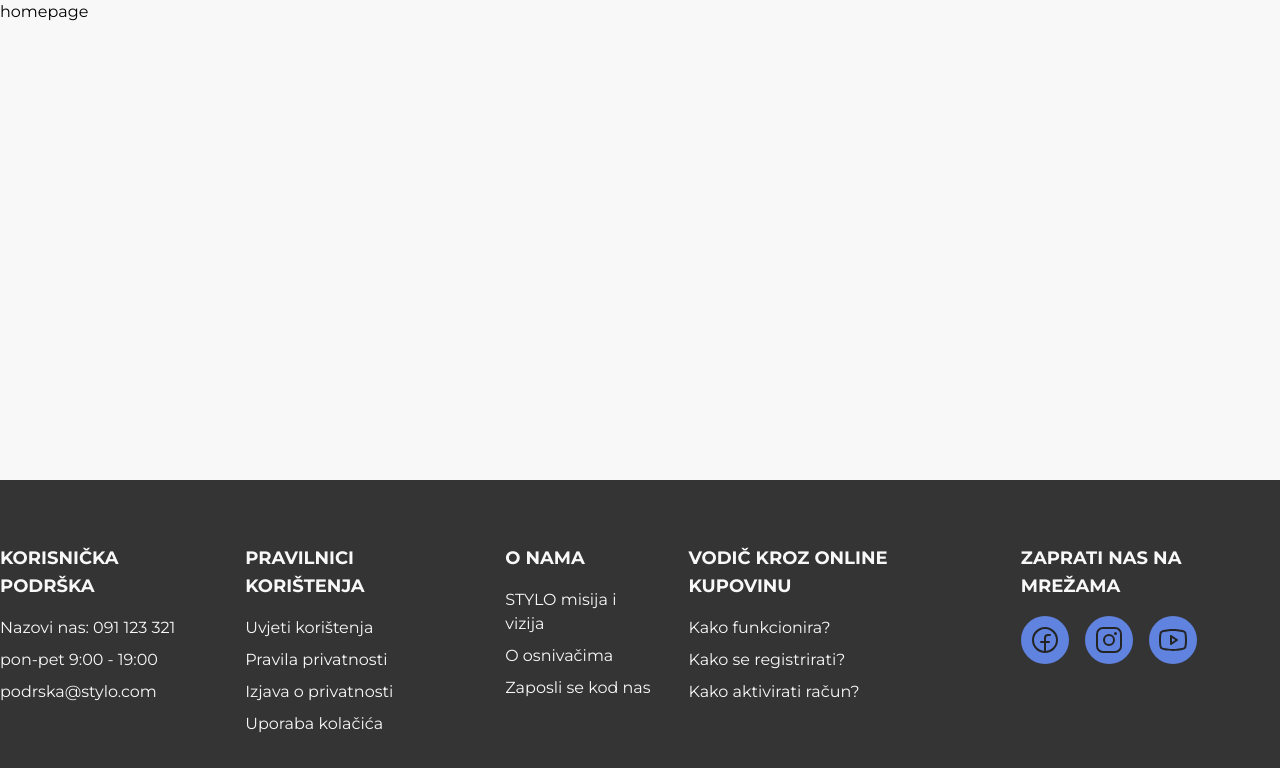
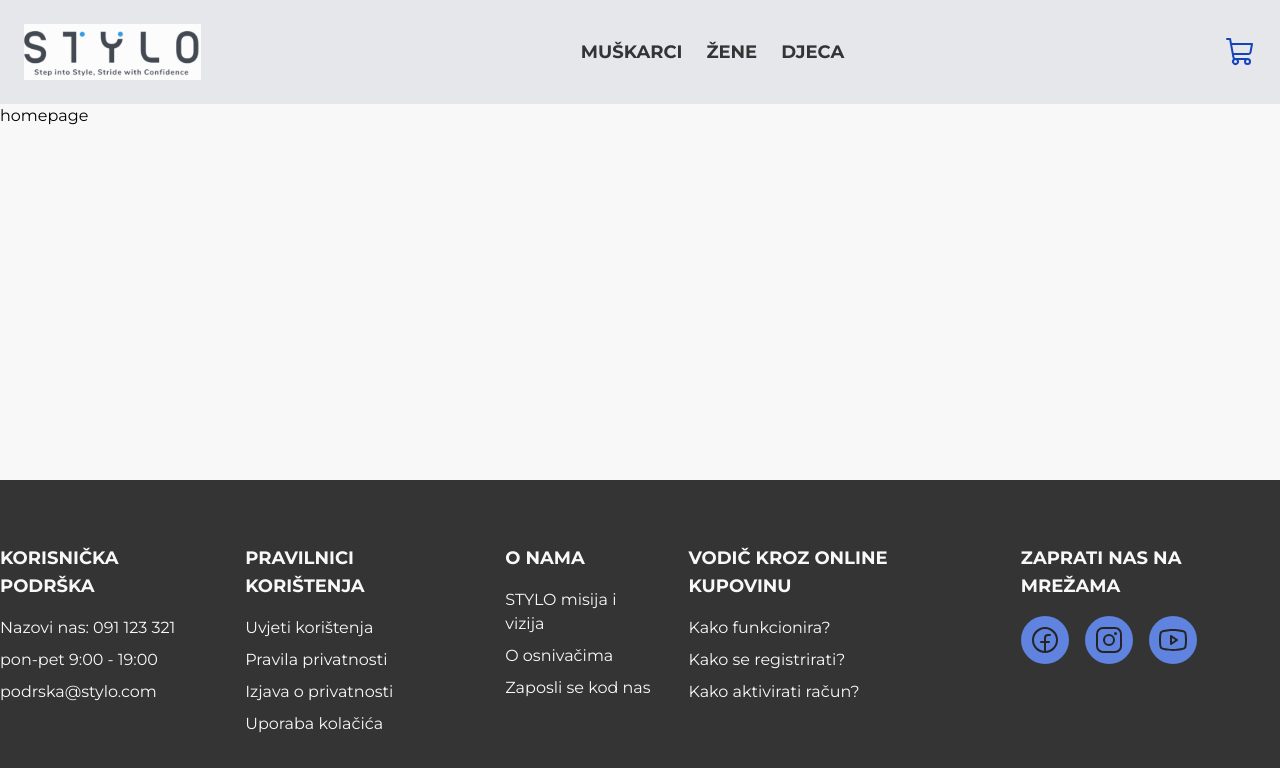
Before and after one commit to Filip1402/stylo-frontend, a React (Vite) app: page / in a window 1280 px wide. Shown: the top 768 px of the page. Built offline with nearby package versions, Linux system fonts and the light colour scheme.

Commit message:
Create initial navbar design

```diff
--- a/package.json
+++ b/package.json
@@ -28,6 +28,7 @@
     "eslint": "^8.45.0",
     "eslint-plugin-react-hooks": "^4.6.0",
     "eslint-plugin-react-refresh": "^0.4.3",
+    "sass": "^1.69.5",
     "tailwindcss": "^3.3.3",
     "typescript": "^5.0.2",
     "vite": "^4.5.0"
--- /dev/null
+++ b/src/Components/molecules/Header.tsx
@@ -0,0 +1,23 @@
+import { useEffect, useState } from "react";
+import NavbarDesktop from "./NavbarDesktop";
+import NavbarMobile from "./NavbarMobile";
+
+const Header = () => {
+  const [isDesktop, setDesktop] = useState(window.innerWidth >= 1024);
+
+  const updateMedia = () => {
+    setDesktop(window.innerWidth >= 1024);
+  };
+
+  useEffect(() => {
+    window.addEventListener("resize", updateMedia);
+    return () => window.removeEventListener("resize", updateMedia);
+  });
+  return (
+    <div className="header-wrapper">
+      {isDesktop ? <NavbarDesktop /> : <NavbarMobile />}
+    </div>
+  );
+};
+
+export default Header;
--- /dev/null
+++ b/src/Components/molecules/NavbarDesktop.tsx
@@ -0,0 +1,37 @@
+import { Link } from "react-router-dom";
+import { ShoppingCart } from "@phosphor-icons/react";
+import Logo from "../../assets/images/stylo_logo.svg";
+
+const NavbarDesktop = () => {
+  return (
+    <div className="bg-gray-200 p-6 flex items-center justify-between">
+      <img src={Logo} alt="" />
+      <ul className="flex gap-6">
+        <Link
+          to="/muskarci"
+          className="uppercase font-bold text-grey-dark text-lg"
+        >
+          Muškarci
+        </Link>
+        <Link to="/zene" className="uppercase font-bold text-grey-dark text-lg">
+          Žene
+        </Link>
+        <Link
+          to="/djeca"
+          className="uppercase font-bold text-grey-dark text-lg"
+        >
+          Djeca
+        </Link>
+      </ul>
+      <Link
+        to="/kosarica"
+        className="text-grey-dark text-lg font-semibold uppercase"
+      >
+        {" "}
+        <ShoppingCart size={32} color="#1443BB" />
+      </Link>
+    </div>
+  );
+};
+
+export default NavbarDesktop;
--- /dev/null
+++ b/src/Components/molecules/NavbarMobile.tsx
@@ -0,0 +1,80 @@
+import { List, ShoppingCart, X } from "@phosphor-icons/react";
+import { useState } from "react";
+import { Link } from "react-router-dom";
+
+const NavbarMobile = () => {
+  const [openNav, setOpenNav] = useState(false);
+
+  const navHandler = () => {
+    setOpenNav(!openNav);
+  };
+
+  const closeNav = () => {
+    setOpenNav(false);
+  };
+
+  return (
+    <div className="bg-gray-200">
+      <div className="flex justify-between items-center p-4">
+        <List
+          onClick={navHandler}
+          className={`cursor-pointer ${openNav ? "hidden" : "block"}`}
+          size={32}
+          color="black"
+        />
+        <X
+          onClick={navHandler}
+          className={`cursor-pointer ${openNav ? "block" : "hidden"}`}
+          size={32}
+          color="black"
+        />
+        <div className="flex-grow ">
+          {/*replace when backend will be ready*/}
+          <h2 className="text-grey-dark font-medium text-lg pl-4">
+            Dynamic Header Text
+          </h2>
+        </div>
+      </div>
+      <nav className={`p-4 ${openNav ? "block" : "hidden"}`} onClick={closeNav}>
+        <ul className="list-none flex flex-col items-center gap-4">
+          <li>
+            <Link
+              to="/muškarci"
+              className="text-grey-dark text-lg font-semibold uppercase"
+            >
+              Muškarci
+            </Link>
+          </li>
+          <li>
+            <Link
+              to="/žene"
+              className="text-grey-dark text-lg font-semibold uppercase"
+            >
+              Žene
+            </Link>
+          </li>
+          <li>
+            <Link
+              to="/djeca"
+              className="text-grey-dark text-lg font-semibold uppercase"
+            >
+              Djeca
+            </Link>
+          </li>
+
+          <li>
+            <Link
+              to="/kosarica"
+              className="text-grey-dark text-lg font-semibold uppercase"
+            >
+              {" "}
+              <ShoppingCart size={32} color="#1443BB" />
+            </Link>
+          </li>
+        </ul>
+      </nav>
+    </div>
+  );
+};
+
+export default NavbarMobile;
--- a/src/Layout.tsx
+++ b/src/Layout.tsx
@@ -1,9 +1,11 @@
 import { Outlet } from "react-router";
+import Header from "./Components/molecules/Header";
 import Footer from "./Components/atoms/Footer";
 
 const Layout = () => {
   return (
     <main className="min-h-screen flex flex-col bg-white-light ">
+      <Header />
       <Outlet />
       <Footer />
     </main>
```
Also changed, not shown: src/assets/images/stylo_logo.svg (added), 1 other file (tests, documents, lock files or other folders).
